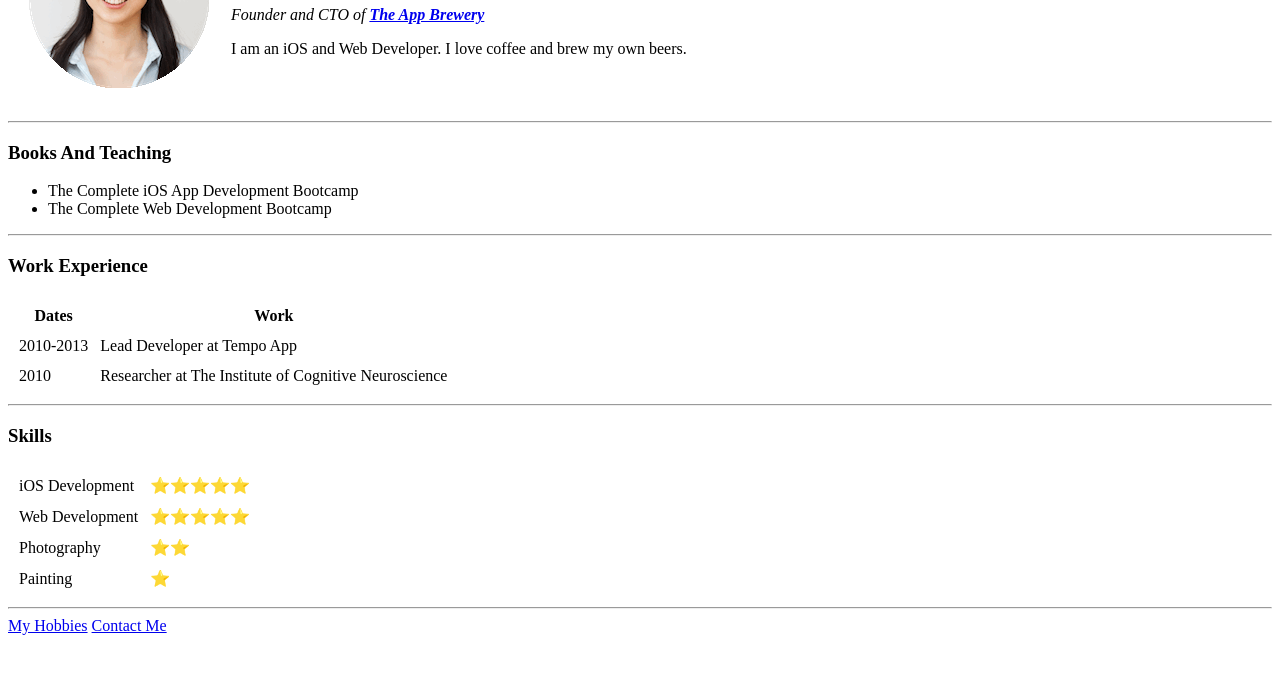
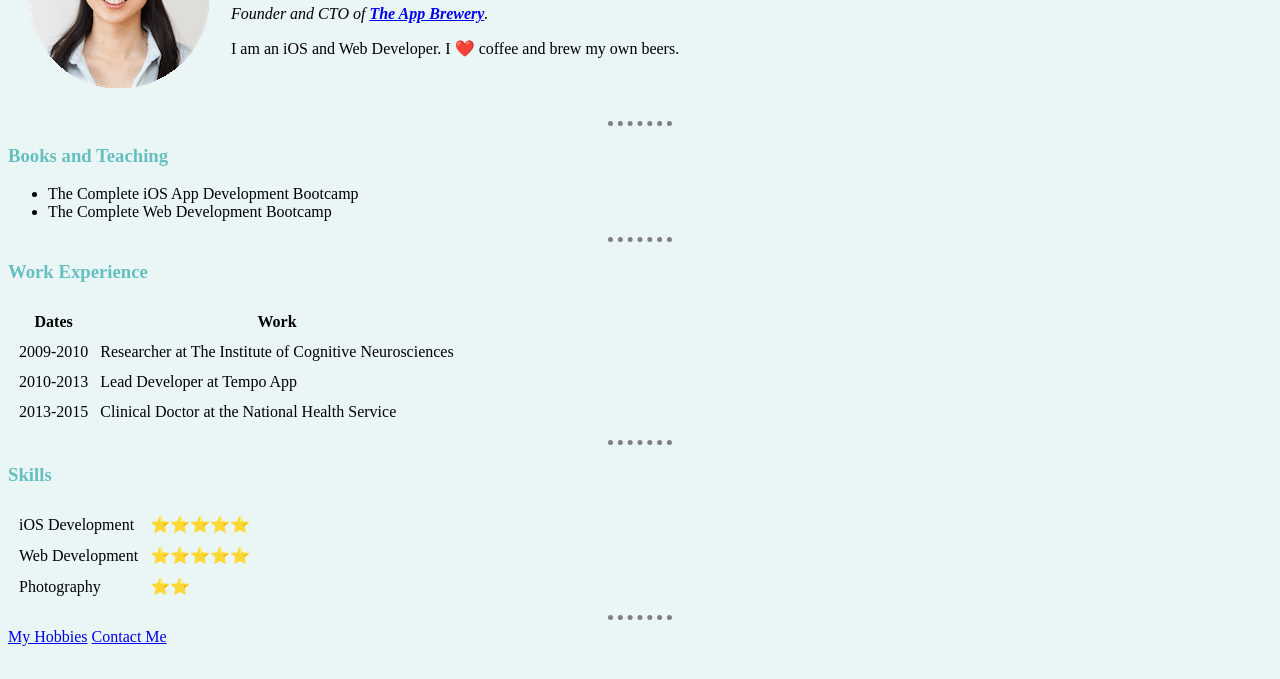
Before and after one commit to suryanto81/cv, a plain HTML site: page index.html in a window 1280 px wide. Shown: the part 121-800 px from the top of the page. Drawn offline with Linux system fonts and the light colour scheme.

Commit message:
Add files via upload

```diff
--- /dev/null
+++ b/css/styles.css
@@ -0,0 +1,19 @@
+body{
+  background-color: #EAF6F6 !important;
+}
+
+hr{
+  border-style: none;
+  border-top-style: dotted;
+  border-color: grey;
+  border-width: 5px;
+  width: 5%
+}
+
+h1{
+  color: #66BFBF;
+}
+
+h3{
+  color: #66BFBF;
+}
--- a/index.html
+++ b/index.html
@@ -3,18 +3,20 @@
   <head>
     <meta charset="utf-8">
     <title>Angela's Personal Site</title>
+    <link rel="stylesheet" href="css/styles.css">
   </head>
-  <body>
-    <table cellspacing ="20">
+
+  <body style="background-color: white">
+    <table cellspacing="20">
       <tr>
-        <td><img src="images\angela.png" alt="Angela Profile Picture"></td>
+        <td><img src="images/angela.png" alt="angela profile picture"></td>
         <td><h1>Angela Yu</h1>
-        <p><em>Founder and CTO of <strong><a href="https://www.appbrewery.co/">The App Brewery</a></strong></em></p>
-        <p>I am an iOS and Web Developer. I love coffee and brew my own beers.</p></td>
+        <p><em>Founder and CTO of <strong><a href="https://www.appbrewery.co/">The App Brewery</a></strong>.</em></p>
+        <p>I am an iOS and Web Developer. I ❤️ coffee and brew my own beers.</p></td>
       </tr>
     </table>
     <hr>
-    <h3>Books And Teaching</h3>
+    <h3>Books and Teaching</h3>
     <ul>
       <li>The Complete iOS App Development Bootcamp</li>
       <li>The Complete Web Development Bootcamp</li>
@@ -26,16 +28,20 @@
         <tr>
           <th>Dates</th>
           <th>Work</th>
+        </tr>
       </thead>
-
       <tbody>
+        <tr>
+          <td>2009-2010</td>
+          <td>Researcher at The Institute of Cognitive Neurosciences</td>
+        </tr>
         <tr>
           <td>2010-2013</td>
           <td>Lead Developer at Tempo App</td>
         </tr>
         <tr>
-          <td>2010</td>
-          <td>Researcher at The Institute of Cognitive Neuroscience</td>
+          <td>2013-2015</td>
+          <td>Clinical Doctor at the National Health Service</td>
         </tr>
       </tbody>
     </table>
@@ -44,19 +50,15 @@
     <table cellspacing="10">
       <tr>
         <td>iOS Development</td>
-        <td>⭐⭐⭐⭐⭐</td>
+        <td>⭐️⭐️⭐️⭐️⭐️</td>
       </tr>
       <tr>
         <td>Web Development</td>
-        <td>⭐⭐⭐⭐⭐</td>
+        <td>⭐️⭐️⭐️⭐️⭐️</td>
       </tr>
       <tr>
         <td>Photography</td>
-        <td>⭐⭐</td>
-      </tr>
-      <tr>
-        <td>Painting</td>
-        <td>⭐</td>
+        <td>⭐️⭐️</td>
       </tr>
     </table>
     <hr>
```
Also changed, not shown: contact-me.html (+1 -0 lines), hobbies.html (+4 -3 lines).
